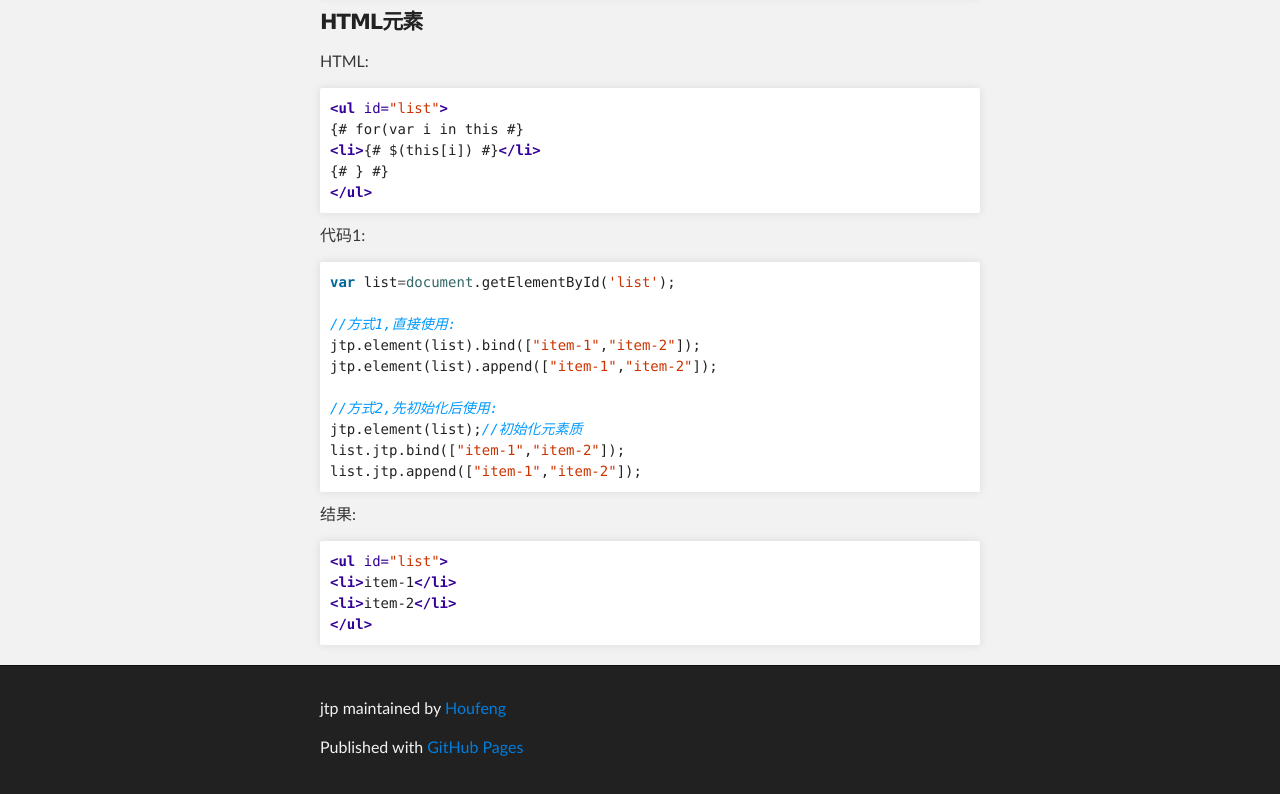
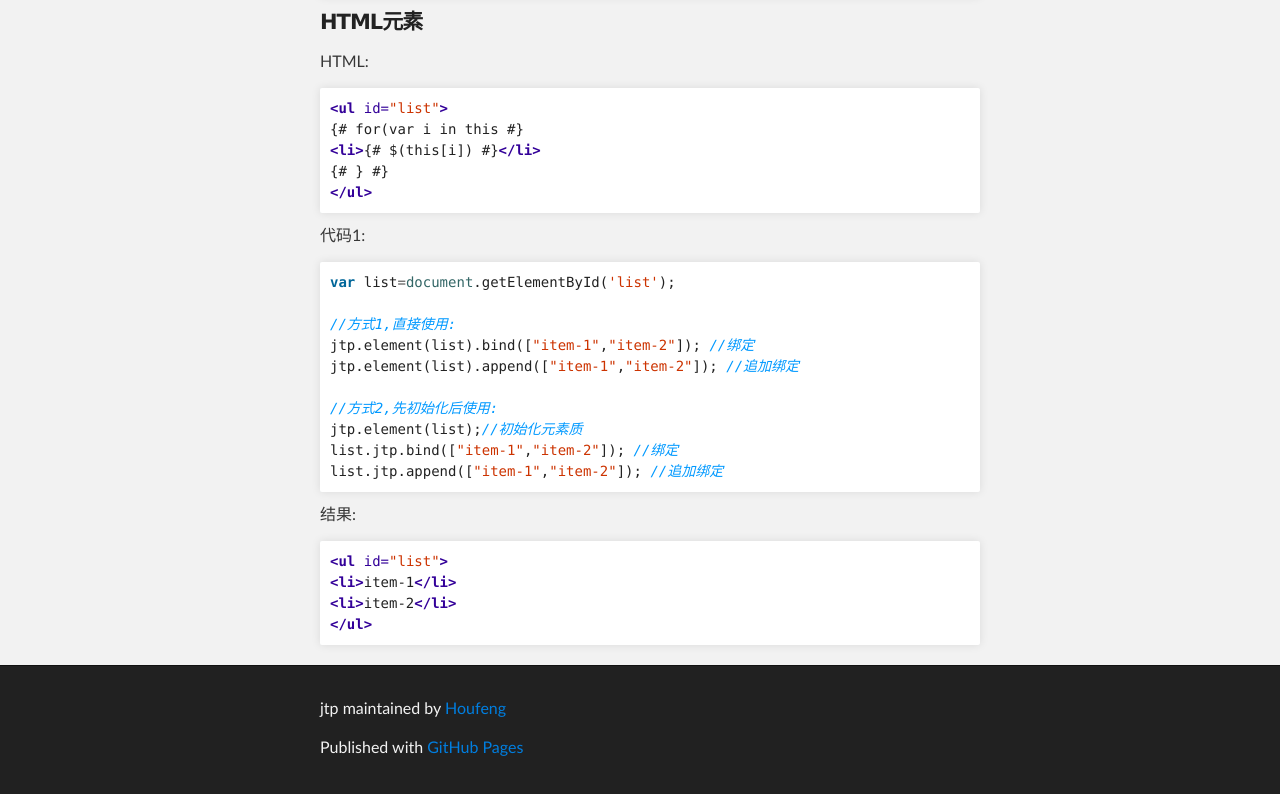
Before and after one commit to Houfeng/tp, a plain HTML site: page index.html in a window 1280 px wide. Shown: the part 1579-2373 px from the top of the page. Drawn offline with Linux system fonts and the light colour scheme.

```diff
--- a/index.html
+++ b/index.html
@@ -118,13 +118,13 @@
 <div class="highlight"><pre><span class="kd">var</span> <span class="nx">list</span><span class="o">=</span><span class="nb">document</span><span class="p">.</span><span class="nx">getElementById</span><span class="p">(</span><span class="s1">'list'</span><span class="p">);</span>
 
 <span class="c1">//方式1,直接使用:</span>
-<span class="nx">jtp</span><span class="p">.</span><span class="nx">element</span><span class="p">(</span><span class="nx">list</span><span class="p">).</span><span class="nx">bind</span><span class="p">([</span><span class="s2">"item-1"</span><span class="p">,</span><span class="s2">"item-2"</span><span class="p">]);</span>
-<span class="nx">jtp</span><span class="p">.</span><span class="nx">element</span><span class="p">(</span><span class="nx">list</span><span class="p">).</span><span class="nx">append</span><span class="p">([</span><span class="s2">"item-1"</span><span class="p">,</span><span class="s2">"item-2"</span><span class="p">]);</span>
+<span class="nx">jtp</span><span class="p">.</span><span class="nx">element</span><span class="p">(</span><span class="nx">list</span><span class="p">).</span><span class="nx">bind</span><span class="p">([</span><span class="s2">"item-1"</span><span class="p">,</span><span class="s2">"item-2"</span><span class="p">]);</span> <span class="c1">//绑定</span>
+<span class="nx">jtp</span><span class="p">.</span><span class="nx">element</span><span class="p">(</span><span class="nx">list</span><span class="p">).</span><span class="nx">append</span><span class="p">([</span><span class="s2">"item-1"</span><span class="p">,</span><span class="s2">"item-2"</span><span class="p">]);</span> <span class="c1">//追加绑定</span>
 
 <span class="c1">//方式2,先初始化后使用:</span>
 <span class="nx">jtp</span><span class="p">.</span><span class="nx">element</span><span class="p">(</span><span class="nx">list</span><span class="p">);</span><span class="c1">//初始化元素质</span>
-<span class="nx">list</span><span class="p">.</span><span class="nx">jtp</span><span class="p">.</span><span class="nx">bind</span><span class="p">([</span><span class="s2">"item-1"</span><span class="p">,</span><span class="s2">"item-2"</span><span class="p">]);</span>
-<span class="nx">list</span><span class="p">.</span><span class="nx">jtp</span><span class="p">.</span><span class="nx">append</span><span class="p">([</span><span class="s2">"item-1"</span><span class="p">,</span><span class="s2">"item-2"</span><span class="p">]);</span>
+<span class="nx">list</span><span class="p">.</span><span class="nx">jtp</span><span class="p">.</span><span class="nx">bind</span><span class="p">([</span><span class="s2">"item-1"</span><span class="p">,</span><span class="s2">"item-2"</span><span class="p">]);</span> <span class="c1">//绑定</span>
+<span class="nx">list</span><span class="p">.</span><span class="nx">jtp</span><span class="p">.</span><span class="nx">append</span><span class="p">([</span><span class="s2">"item-1"</span><span class="p">,</span><span class="s2">"item-2"</span><span class="p">]);</span> <span class="c1">//追加绑定</span>
 </pre></div>
 
 <p>结果:</p>
```
Also changed, not shown: params.json (+1 -1 lines).
